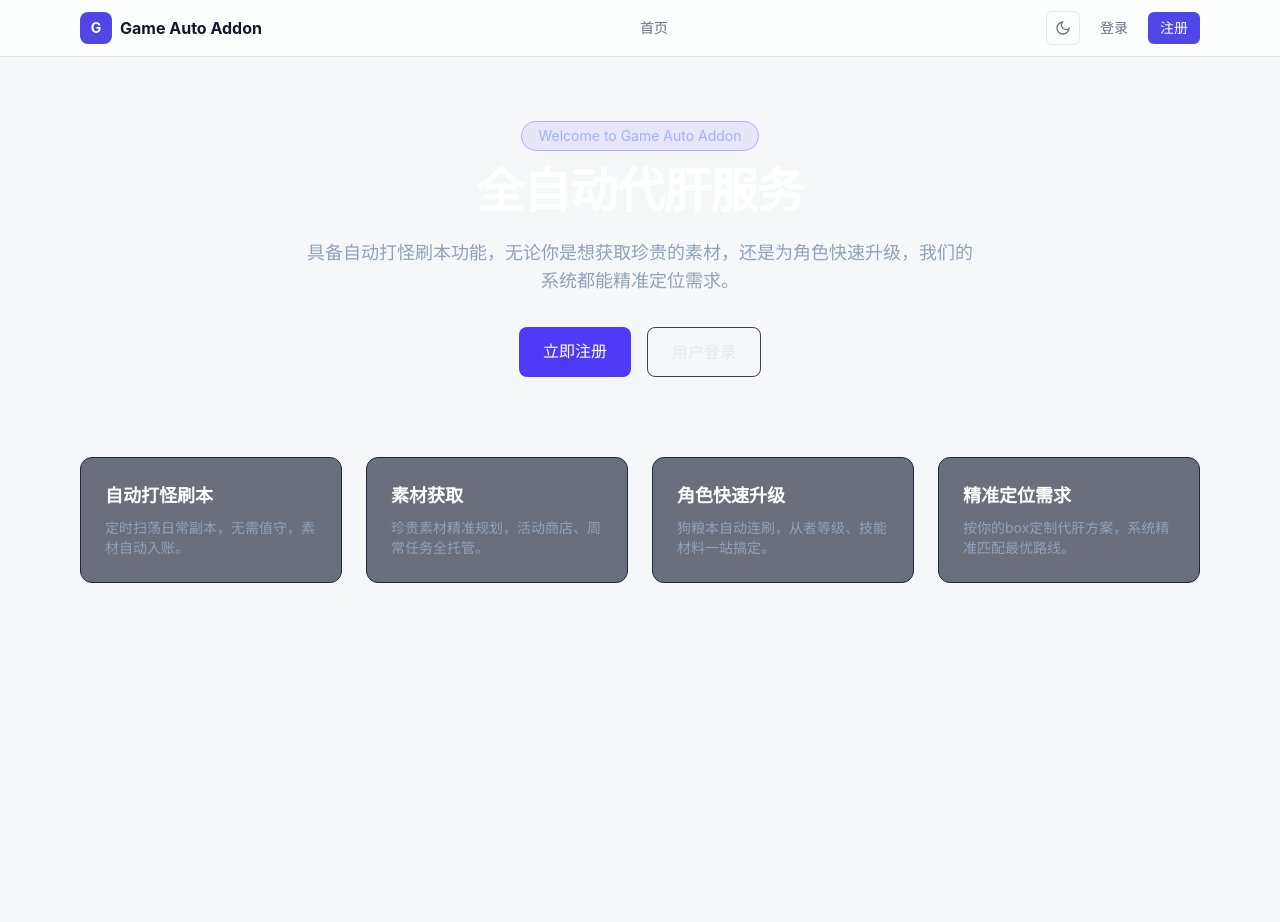
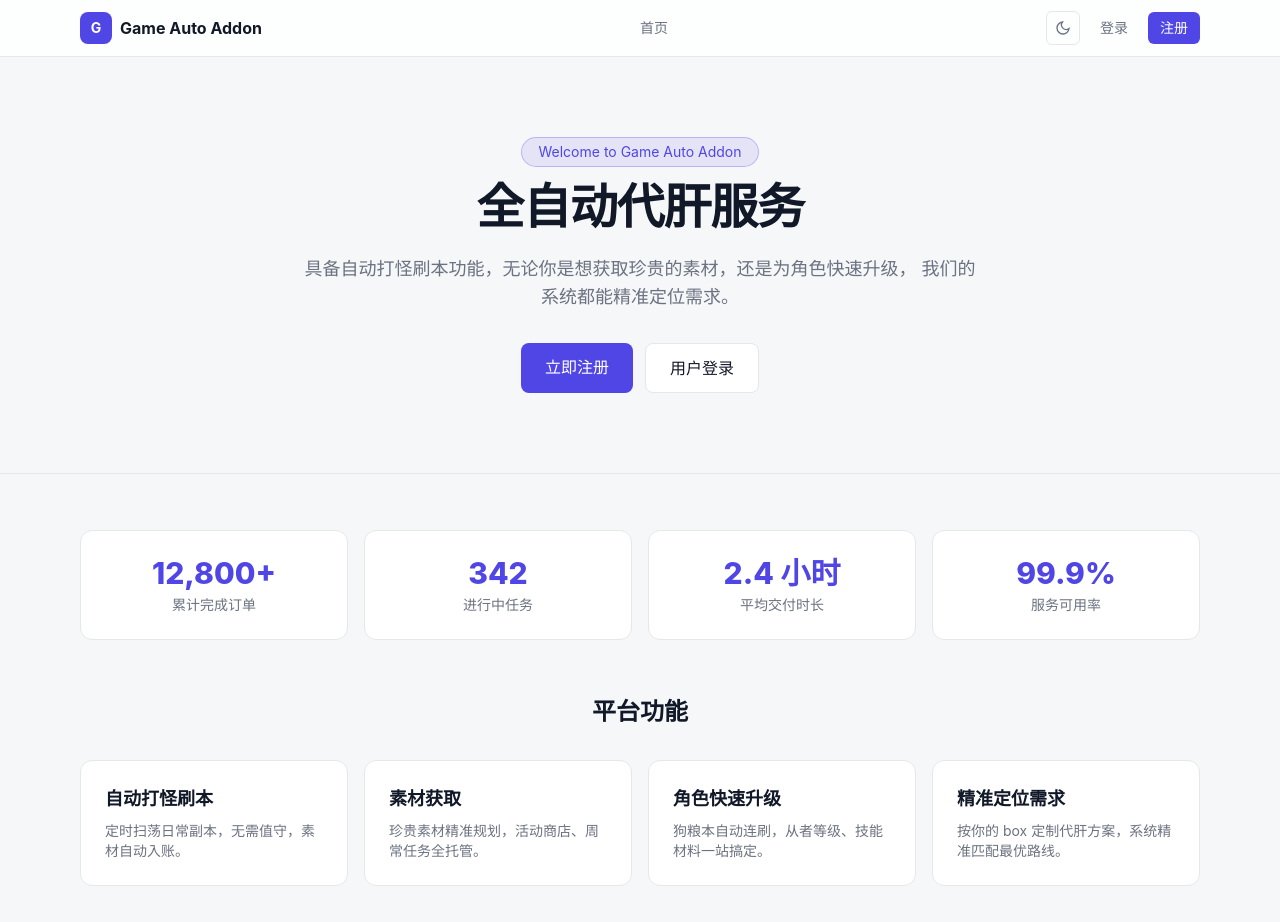
Before and after one commit to sansenjian/fgo-addon, a React app in the folder web/: page / in a window 1280 px wide. Shown: the top 922 px of the page. Before the commit the page ends 800 px from the top, so only its background shows below. Built offline with nearby package versions, Linux system fonts and the light colour scheme; the HTML template or start-up script is replaced by a standard one.

Commit message:
ui: newapi 风格双主题界面（语义色令牌/顶栏导航/概览+令牌控制台）

```diff
--- a/web/src/pages/Home.tsx
+++ b/web/src/pages/Home.tsx
@@ -1,63 +1,79 @@
 import { Link } from '@tanstack/react-router';
+import { isDemo } from '../demo';
+
+const stats = [
+  { label: '累计完成订单', value: '12,800+' },
+  { label: '进行中任务', value: '342' },
+  { label: '平均交付时长', value: '2.4 小时' },
+  { label: '服务可用率', value: '99.9%' },
+];
 
 const features = [
-  {
-    title: '自动打怪刷本',
-    desc: '定时扫荡日常副本，无需值守，素材自动入账。',
-  },
-  {
-    title: '素材获取',
-    desc: '珍贵素材精准规划，活动商店、周常任务全托管。',
-  },
-  {
-    title: '角色快速升级',
-    desc: '狗粮本自动连刷，从者等级、技能材料一站搞定。',
-  },
-  {
-    title: '精准定位需求',
-    desc: '按你的box定制代肝方案，系统精准匹配最优路线。',
-  },
+  { title: '自动打怪刷本', desc: '定时扫荡日常副本，无需值守，素材自动入账。' },
+  { title: '素材获取', desc: '珍贵素材精准规划，活动商店、周常任务全托管。' },
+  { title: '角色快速升级', desc: '狗粮本自动连刷，从者等级、技能材料一站搞定。' },
+  { title: '精准定位需求', desc: '按你的 box 定制代肝方案，系统精准匹配最优路线。' },
 ];
 
 export default function Home() {
   return (
-    <main className="mx-auto max-w-6xl px-4 py-16">
-      <section className="text-center">
-        <p className="mb-4 inline-block rounded-full border border-indigo-500/40 bg-indigo-500/10 px-4 py-1 text-sm text-indigo-300">
+    <main>
+      {/* Hero */}
+      <section className="border-b border-border">
+        <div className="mx-auto max-w-6xl px-4 py-20 text-center">
+          <p className="mb-4 inline-block rounded-full border border-primary/30 bg-primary/10 px-4 py-1 text-sm text-primary">
             Welcome to Game Auto Addon
           </p>
-        <h1 className="text-4xl font-extrabold tracking-tight text-white sm:text-5xl">
+          <h1 className="text-4xl font-extrabold tracking-tight sm:text-5xl">
             全自动代肝服务
           </h1>
-        <p className="mx-auto mt-6 max-w-2xl text-lg text-slate-400">
-          具备自动打怪刷本功能，无论你是想获取珍贵的素材，还是为角色快速升级，我们的系统都能精准定位需求。
+          <p className="mx-auto mt-6 max-w-2xl text-lg text-muted">
+            具备自动打怪刷本功能，无论你是想获取珍贵的素材，还是为角色快速升级，
+            我们的系统都能精准定位需求。
           </p>
-        <div className="mt-8 flex justify-center gap-4">
+          <div className="mt-8 flex justify-center gap-3">
             <Link
               to="/register"
-            className="rounded-lg bg-indigo-600 px-6 py-3 font-medium text-white hover:bg-indigo-500"
+              className="rounded-lg bg-primary px-6 py-3 font-medium text-onprimary transition-opacity hover:opacity-90"
             >
               立即注册
             </Link>
             <Link
               to="/login"
-            className="rounded-lg border border-slate-700 px-6 py-3 font-medium text-slate-200 hover:bg-slate-800"
+              className="rounded-lg border border-border bg-card px-6 py-3 font-medium transition-colors hover:bg-background"
             >
               用户登录
             </Link>
           </div>
+          {isDemo && (
+            <p className="mt-4 text-sm text-warning">演示站 · 点击右上角「控制台」免登录预览</p>
+          )}
+        </div>
       </section>
 
-      <section className="mt-20 grid gap-6 sm:grid-cols-2 lg:grid-cols-4">
-        {features.map((f) => (
-          <div
-            key={f.title}
-            className="rounded-xl border border-slate-800 bg-slate-900/60 p-6"
-          >
-            <h3 className="text-lg font-semibold text-white">{f.title}</h3>
-            <p className="mt-2 text-sm text-slate-400">{f.desc}</p>
+      {/* 数据一览 */}
+      <section className="mx-auto max-w-6xl px-4 py-14">
+        <div className="grid gap-4 sm:grid-cols-2 lg:grid-cols-4">
+          {stats.map((s) => (
+            <div key={s.label} className="rounded-xl border border-border bg-card p-6 text-center">
+              <div className="text-3xl font-extrabold text-primary">{s.value}</div>
+              <div className="mt-1 text-sm text-muted">{s.label}</div>
             </div>
           ))}
+        </div>
+      </section>
+
+      {/* 功能特性 */}
+      <section className="mx-auto max-w-6xl px-4 pb-20">
+        <h2 className="mb-8 text-center text-2xl font-bold">平台功能</h2>
+        <div className="grid gap-4 sm:grid-cols-2 lg:grid-cols-4">
+          {features.map((f) => (
+            <div key={f.title} className="rounded-xl border border-border bg-card p-6">
+              <h3 className="text-lg font-semibold">{f.title}</h3>
+              <p className="mt-2 text-sm text-muted">{f.desc}</p>
+            </div>
+          ))}
+        </div>
       </section>
     </main>
   );
```
Lines whose indentation alone changed are shown as unchanged.
